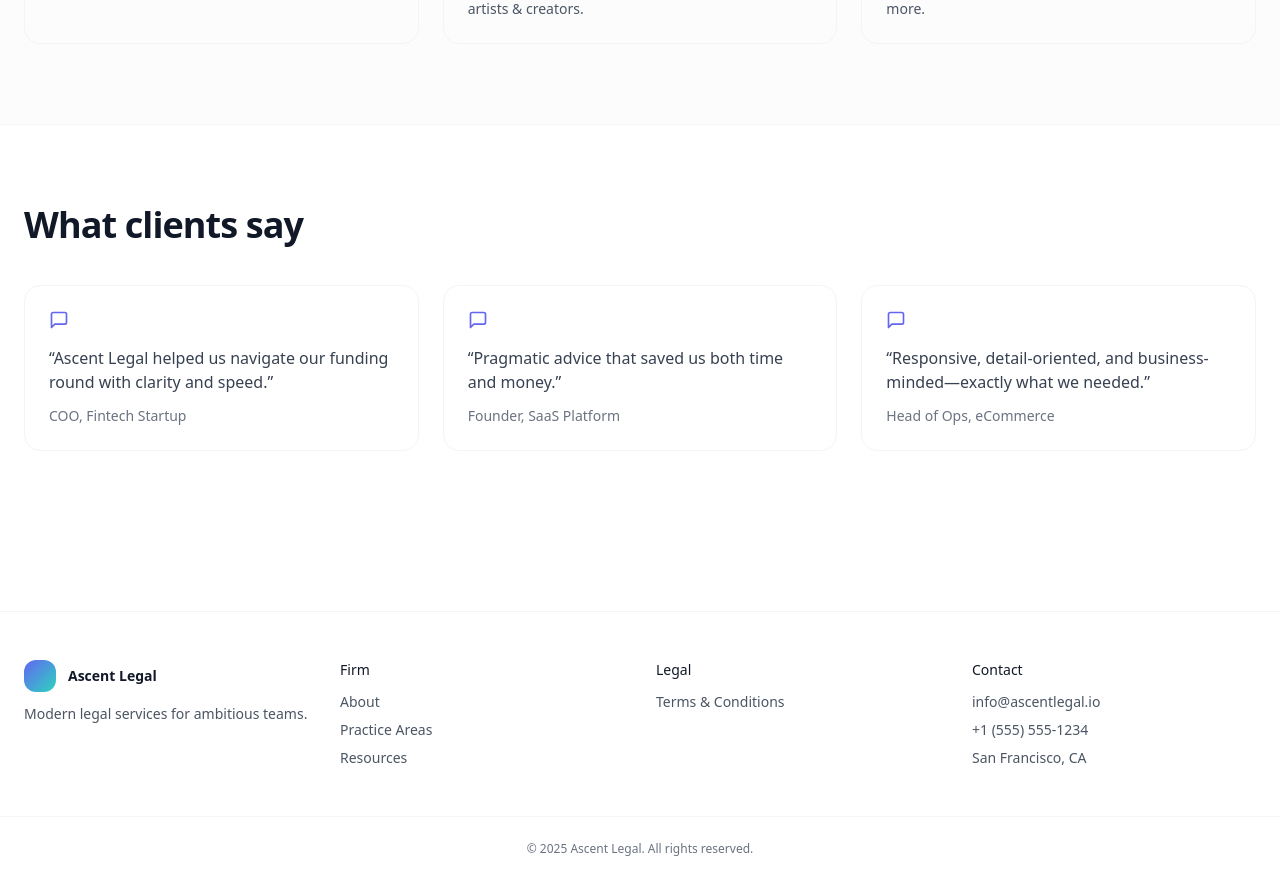
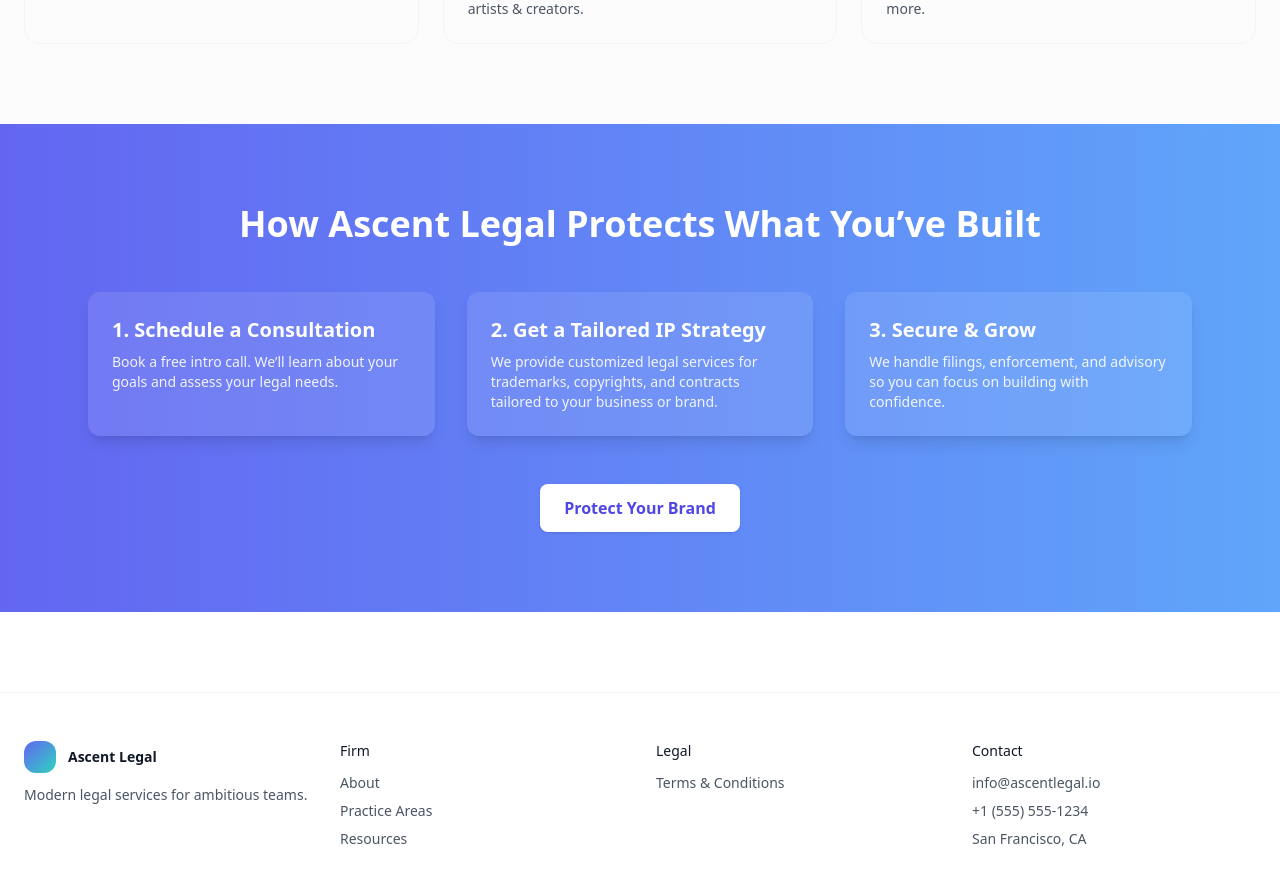
Before and after one commit to ajdreams17/Ascentlegal, a Next.js app: page / in a window 1280 px wide. Shown: the part 1142-2036 px from the top of the page. Built offline with nearby package versions, Linux system fonts and the light colour scheme.

Commit message:
Update page.jsx

```diff
--- a/app/page.jsx
+++ b/app/page.jsx
@@ -190,25 +190,44 @@ function Home() {
         </div>
       </section>
 
-      {/* testimonials */}
-      <section className="border-t border-gray-100">
-        <div className="mx-auto max-w-7xl px-6 py-20">
-          <h2 className="text-3xl md:text-4xl font-bold tracking-tight">What clients say</h2>
-          <div className="mt-10 grid md:grid-cols-3 gap-6">
-            {[
-              { quote: "Ascent Legal helped us navigate our funding round with clarity and speed.", name: "COO, Fintech Startup" },
-              { quote: "Pragmatic advice that saved us both time and money.", name: "Founder, SaaS Platform" },
-              { quote: "Responsive, detail-oriented, and business-minded—exactly what we needed.", name: "Head of Ops, eCommerce" },
-            ].map((t, i) => (
-              <div key={i} className="rounded-2xl border border-gray-100 p-6">
-                <MessageSquare className="h-5 w-5 text-indigo-500" />
-                <p className="mt-4 text-gray-700">“{t.quote}”</p>
-                <p className="mt-3 text-sm text-gray-500">{t.name}</p>
-              </div>
-            ))}
-          </div>
-        </div>
-      </section>
+    <section className="py-20 bg-gradient-to-r from-indigo-500 to-blue-400 text-white">
+  <div className="max-w-6xl mx-auto px-6">
+    <h2 className="text-3xl md:text-4xl font-bold text-center mb-12">
+      How Ascent Legal Protects What You’ve Built
+    </h2>
+    <div className="grid md:grid-cols-3 gap-8">
+
+      <div className="bg-white/10 p-6 rounded-xl shadow-lg">
+        <h3 className="text-xl font-semibold mb-2">1. Schedule a Consultation</h3>
+        <p className="text-sm text-white/90">
+          Book a free intro call. We’ll learn about your goals and assess your legal needs.
+        </p>
+      </div>
+
+      <div className="bg-white/10 p-6 rounded-xl shadow-lg">
+        <h3 className="text-xl font-semibold mb-2">2. Get a Tailored IP Strategy</h3>
+        <p className="text-sm text-white/90">
+          We provide customized legal services for trademarks, copyrights, and contracts tailored to your business or brand.
+        </p>
+      </div>
+
+      <div className="bg-white/10 p-6 rounded-xl shadow-lg">
+        <h3 className="text-xl font-semibold mb-2">3. Secure & Grow</h3>
+        <p className="text-sm text-white/90">
+          We handle filings, enforcement, and advisory so you can focus on building with confidence.
+        </p>
+      </div>
+
+    </div>
+
+    <div className="text-center mt-12">
+      <button className="px-6 py-3 bg-white text-indigo-600 font-semibold rounded-lg shadow hover:bg-gray-100 transition">
+        Protect Your Brand
+      </button>
+    </div>
+  </div>
+</section>
+
     </>
   );
 }
```
